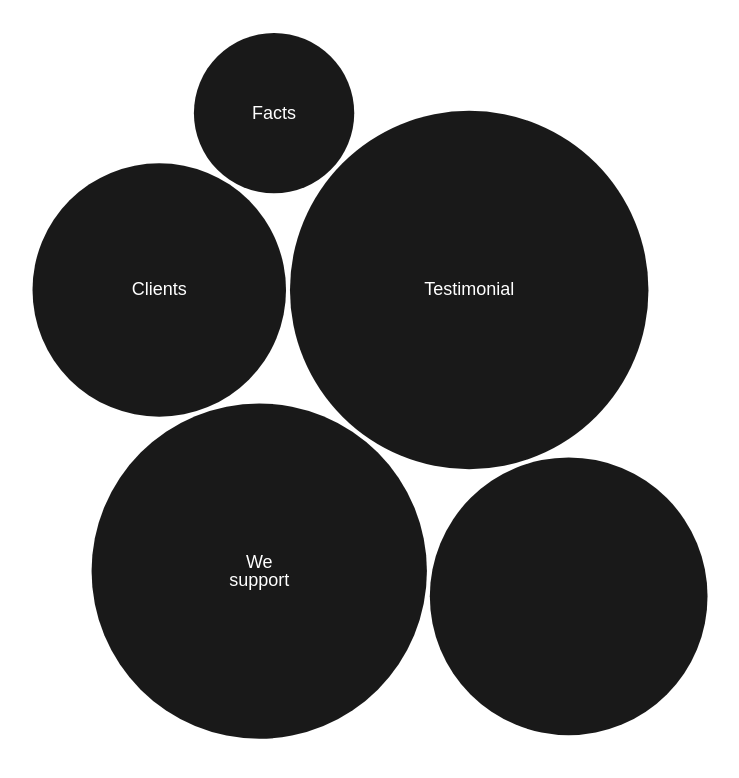
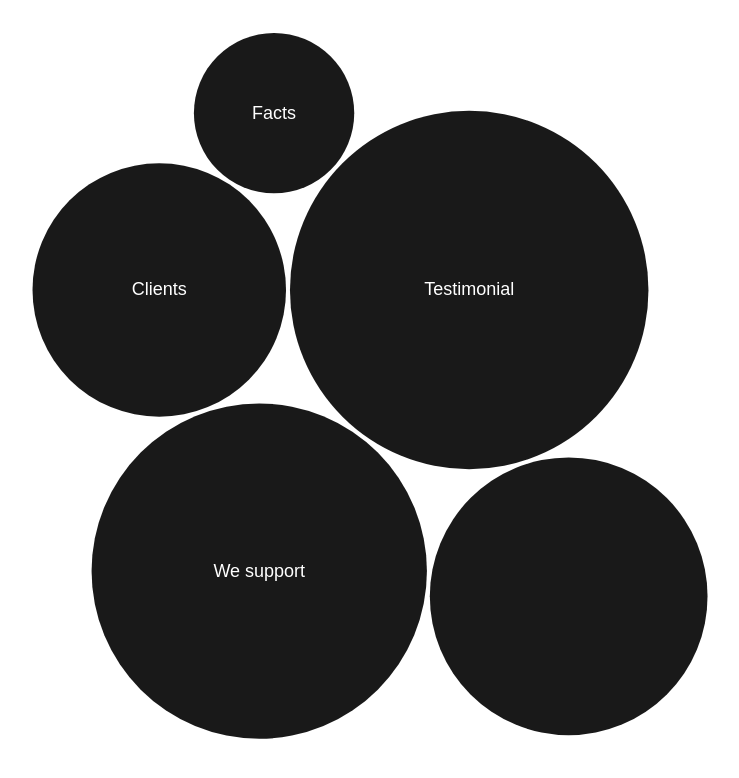
Before and after one commit to szalaybalazs/masonry, a plain HTML site: page index.html in a window 1280 px wide. Shown: the whole page, without its empty margins (236-975 px from the left). Drawn offline with nearby package versions, Linux system fonts and the light colour scheme.

Commit message:
added comments

```diff
--- a/index.html
+++ b/index.html
@@ -26,6 +26,7 @@
   <body>
     <div id="chart"></div>
     <script>
+      // DATA
       const data = [
         {
           name: "Clients",
@@ -53,24 +54,34 @@
         },
       ];
 
+      // Draw the layout
       const draw = (container) => {
         const wrapper =
           typeof container === "object"
             ? container
             : document.querySelector(container || "#chart");
         if (!wrapper) return;
+
+        // Clear previous content
         wrapper.innerHTML = "";
+
+        // Set width & height of svg & masonry
+        // Modify this to change the dimensions
         const width = window.innerWidth;
         const height = window.innerHeight;
 
+        // Generate packing function
         const pack = (data) => {
           return d3
             .pack()
             .size([width - 2, height - 2])
             .padding(4)(d3.hierarchy({ children: data }).sum((d) => d.value));
         };
+
+        // Create root element
         const root = pack(data);
 
+        // Create svg node
         const svg = d3
           .create("svg")
           .attr("viewBox", [0, 0, width, height])
@@ -80,12 +91,14 @@
           .attr("font-family", "'Poppins', sans-serif")
           .attr("text-anchor", "middle");
 
+        // Create individual nodes
         const leaf = svg
           .selectAll("g")
           .data(root.leaves())
           .join("g")
           .attr("transform", (d) => `translate(${d.x + 1},${d.y + 1})`);
 
+        // Add links
         leaf
           .append("a")
           .attr("xlink:href", (d) => d.data.url)
@@ -94,53 +107,35 @@
           .attr("r", (d) => d.r)
           .attr("fill-opacity", 0.9)
           .attr("fill", (d) => "black");
-        // leaf
-        //   .append("a")
-        //   .attr("xlink:href", "http://en.wikipedia.org/wiki/" + "test")
-        //   .append("rect")
-        //   .attr("x", 100)
-        //   .attr("y", 50)
-        //   .attr("height", 100)
-        //   .attr("width", 200)
-        //   .style("fill", "lightgreen")
-        //   .attr("rx", 10)
-        //   .attr("ry", 10);
 
-        leaf
-          .append("clipPath")
-          .attr("id", (d) => Math.random())
-          .append("use")
-          .attr("xlink:href", (d) => 0);
-
+        // Adding label
         leaf
           .append("text")
           .attr("clip-path", (d) => 0)
           .selectAll("tspan")
-          .data((d) => d.data.name.split(/(?=[A-Z][a-z])|\s+/g))
+          .data((d) => [d.data.name])
           .join("tspan")
           .attr("x", 0)
           .attr("y", (d, i, nodes) => `${i - nodes.length / 2 + 0.8}em`)
           .text((d) => d)
           .attr("fill", "white");
 
-        leaf
-          .append("title")
-          .text((d) => d.data.title)
-          .style("color", "red")
-          .attr("font-family", "'Poppins', sans-serif")
-          .attr("fill", "white");
-
+        // Appending svg
         wrapper.appendChild(svg.node());
       };
 
+      // Initial drawing
       draw();
 
+      // Resize debounce timeout
       let timeout;
       const _handleRedraw = () => {
         clearTimeout(timeout);
 
         timeout = setTimeout(() => draw(), 120);
       };
+
+      // Handling resize
       window.addEventListener("resize", _handleRedraw);
     </script>
   </body>
```
